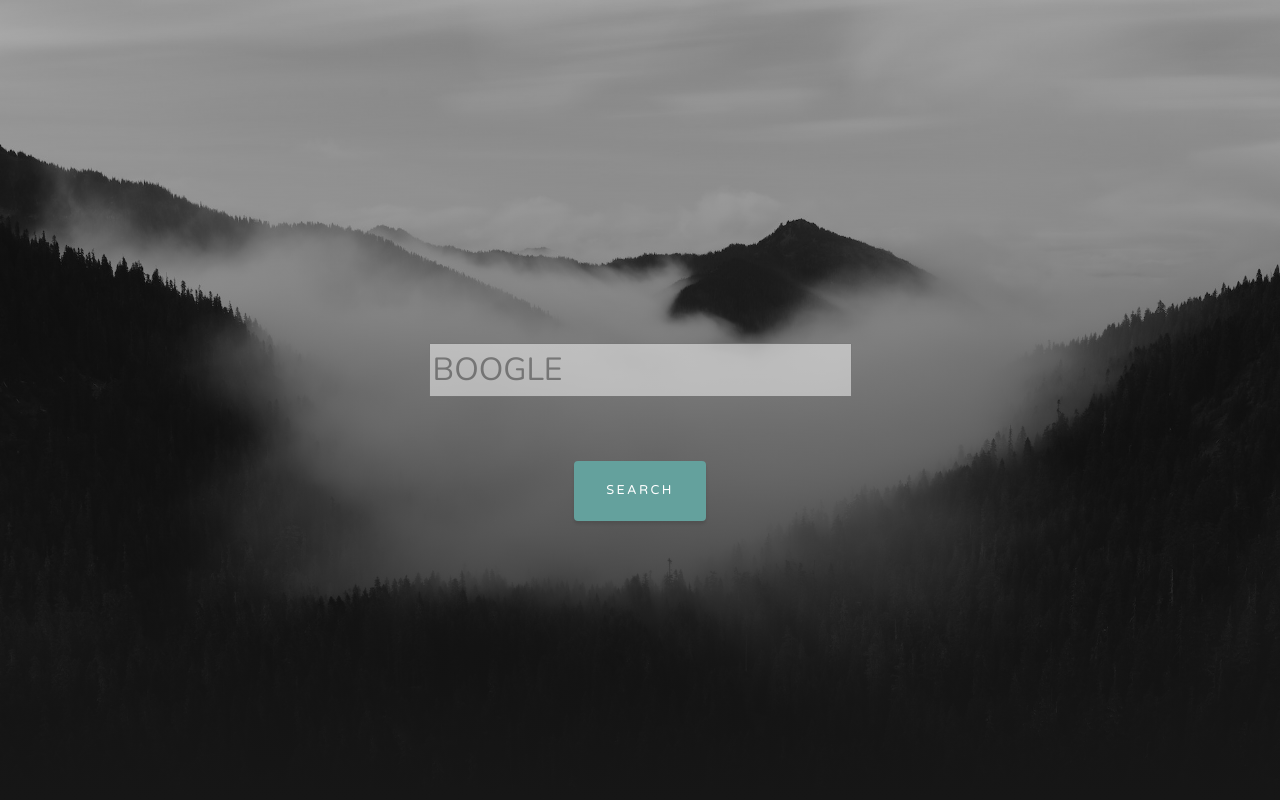
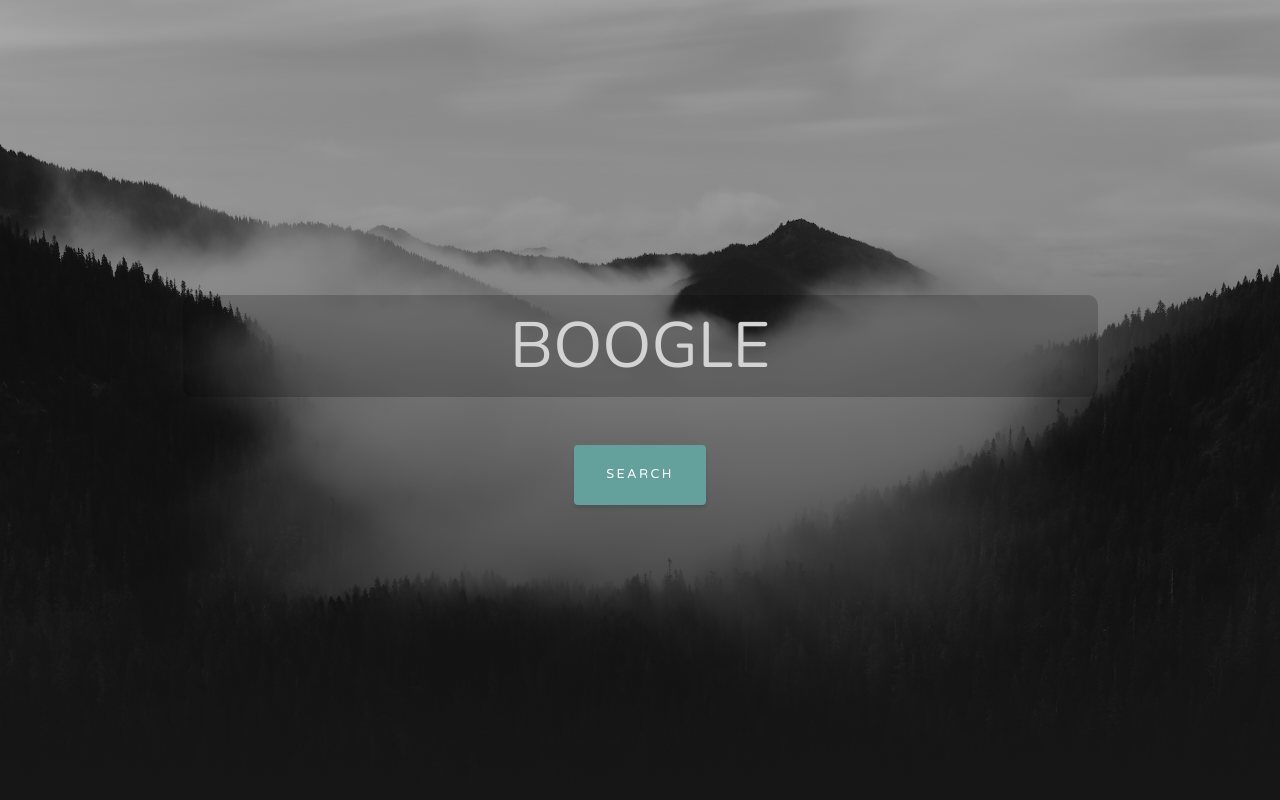
Before and after one commit to landjbs/Boogle, a website: page frontend/startbootstrap-grayscale-gh-pages/index.html in a window 1280 px wide. Shown: the top 800 px of the page. Drawn offline with nearby package versions, Linux system fonts and the light colour scheme.

Commit message:
.search-bar

```diff
--- a/frontend/startbootstrap-grayscale-gh-pages/css/grayscale.css
+++ b/frontend/startbootstrap-grayscale-gh-pages/css/grayscale.css
@@ -23,7 +23,7 @@
   font-size: 2.5rem;
   line-height: 2.5rem;
   letter-spacing: 0.8rem;
-  background: -webkit-linear-gradient(rgba(255, 255, 255, 0.9), rgba(255, 255, 255, 0));
+  background: -webkit-linear-gradient(rgba(255, 255, 255, 0.9), rgba(255, 255, 255, 0.5));
   -webkit-text-fill-color: transparent;
   -webkit-background-clip: text;
 }
@@ -33,10 +33,24 @@
   font-size: 1rem;
 }
 
-.search-bar {
-  font-size: 2rem;
-  opacity: 0.5;
-  padding: 4rem 0;
+.search-bar input {
+  font-size: 4rem; /* font size of search text */
+  text-align: left; /* align search text to left */
+  background-color: rgba(0, 0, 0, 0.2); /* search box black and opaque */
+  border-radius: 10px; /* curvature of search box */
+  color: white; /* search text is white when typed */
+  padding-left: 3rem;
+  padding-right: 3rem;
+  border-color: rgba(0, 0, 0, 0);
+}
+
+::placeholder {
+  text-align: center; /* placeholder aligned in center */
+  color: rgb(211,211,211); /* placeholder is grey */
+}
+
+input {
+  background-color: grey;
 }
 
 @media (min-width: 768px) {
```
Also changed, not shown: frontend/startbootstrap-grayscale-gh-pages/index.html (+3 -1 lines).
